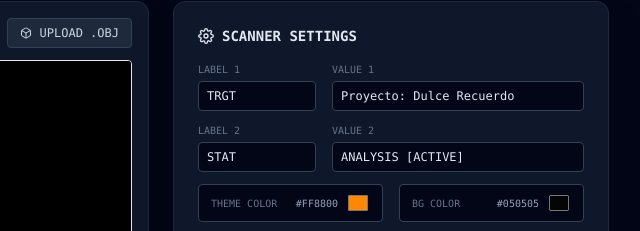
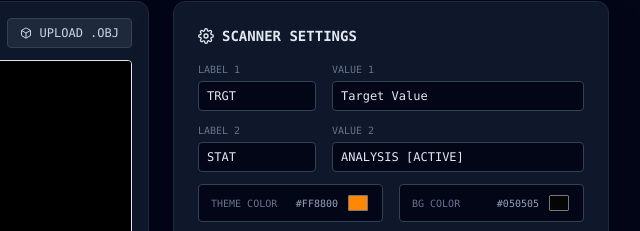
Before and after one commit to SlimyTheMoon/GifMakerFromOBJ, a plain HTML site: page index.html in a window 1280 px wide. Shown: the part 112-343 px from the top of the page, 479-1119 px from the left. Drawn offline with nearby package versions, Linux system fonts and the light colour scheme.

Commit message:
update: Remove specific project name from target display

```diff
--- a/index.html
+++ b/index.html
@@ -160,7 +160,7 @@
             THEME_COLOR_HEX: "#ff8800",        // Color of the wireframe and HUD (Hex format)
             BG_COLOR_HEX: "#050505",           // Background Color
             LABEL_TRGT: "TRGT",                // Target Label
-            TEXT_TRGT: "Proyecto: Dulce Recuerdo", // Target Value
+            TEXT_TRGT: "Target Value", // Target Value
             LABEL_STAT: "STAT",                // Status Label
             TEXT_STAT: "ANALYSIS [ACTIVE]",    // Status Value
             MODEL_SCALE: 1.0,                  // 3D Model Scale multiplier
```
